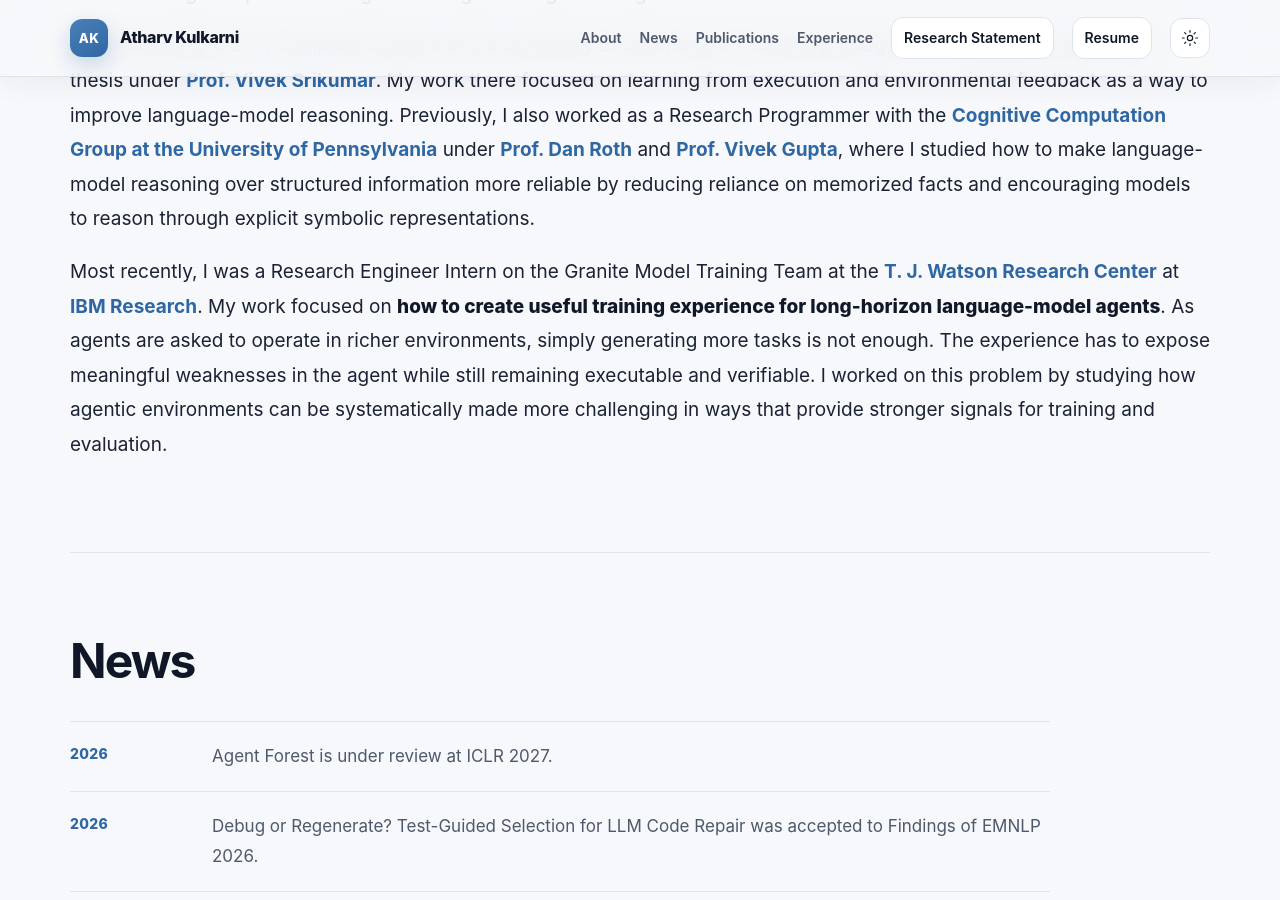
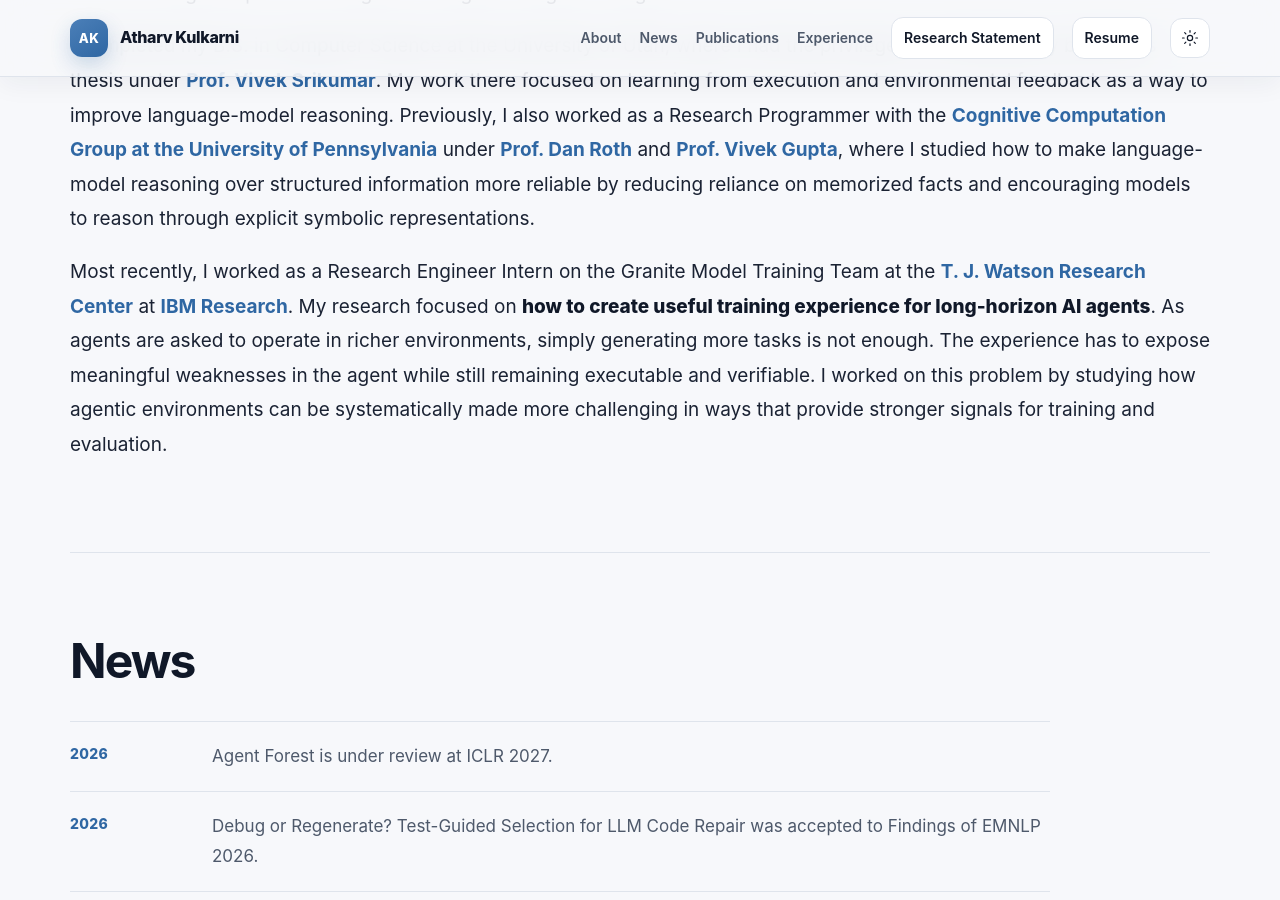
Before and after one commit to AtharvKulkarni22/AtharvKulkarni22.github.io, a Jekyll site: the page built from index.html, in a window 1280 px wide and 900 px high, scrolled down 820 px. Built offline with Jekyll 4.4.1, drawn with Linux system fonts in a browser that asks for light colours.

Commit message:
Improved about

```diff
--- a/_data/profile.yml
+++ b/_data/profile.yml
@@ -32,10 +32,10 @@
   facts and encouraging models to reason through explicit symbolic representations.
 
 bio3: >-
-  Most recently, I was a Research Engineer Intern on the Granite Model Training Team at the
+  Most recently, I worked as a Research Engineer Intern on the Granite Model Training Team at the
   <a href="https://research.ibm.com/labs/yorktown-heights" target="_blank" rel="noopener">T. J. Watson Research Center</a>
   at <a href="https://research.ibm.com/artificial-intelligence" target="_blank" rel="noopener">IBM Research</a>.
-  My work focused on <strong>how to create useful training experience for long-horizon language-model agents</strong>.
+  My research focused on <strong>how to create useful training experience for long-horizon AI agents</strong>.
   As agents are asked to operate in richer environments, simply generating more tasks is not enough. The experience has to expose
   meaningful weaknesses in the agent while still remaining executable and verifiable. I worked on this problem by studying how
   agentic environments can be systematically made more challenging in ways that provide stronger signals for training and evaluation.
```
Also changed, not shown: README.md (deleted).
